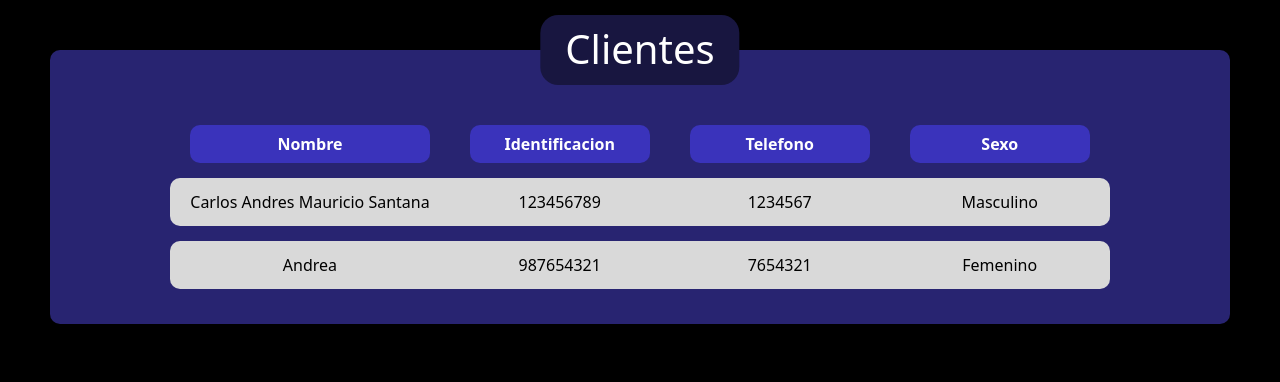
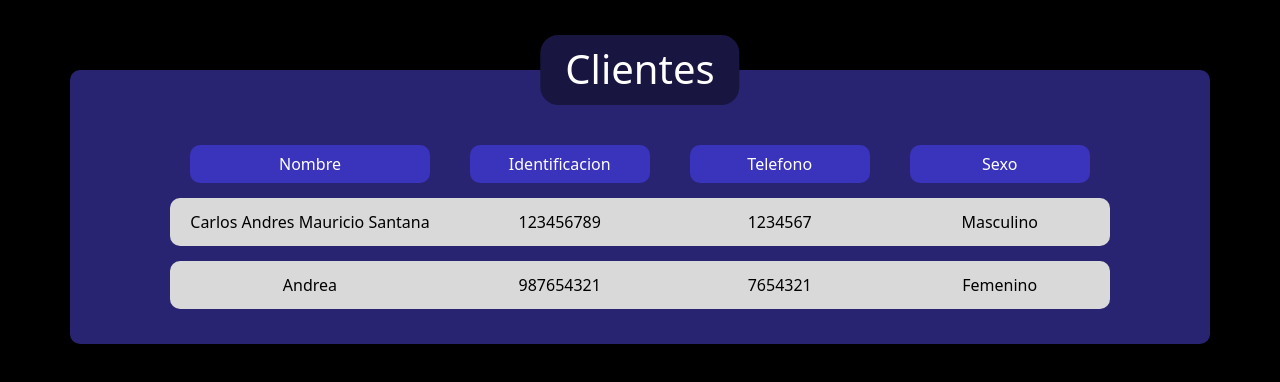
Before and after one commit to sebaslazar/Gimnasio, a React (Create React App) app in the folder frontend/: page / in a window 1280 px wide. Shown: the top 382 px of the page. Built offline with nearby package versions, Linux system fonts and the light colour scheme.

Commit message:
Update PageLayout

```diff
--- a/frontend/src/layouts/PageLayout/index.jsx
+++ b/frontend/src/layouts/PageLayout/index.jsx
@@ -1,5 +1,6 @@
 import { Outlet } from "react-router";
 import styles from './page.module.css';
+import './reset.css';
 
 /**
  * @param {{children: import('react').ReactNode}} props
--- a/frontend/src/layouts/PageLayout/page.module.css
+++ b/frontend/src/layouts/PageLayout/page.module.css
@@ -6,7 +6,7 @@
   /* align-items: center; */
   align-items: flex-start;
   background-color: black;
-  padding: 50px;
+  padding: 70px;
 }
 
 .centeredDiv {
--- /dev/null
+++ b/frontend/src/layouts/PageLayout/reset.css
@@ -0,0 +1,22 @@
+* {
+  min-width: 0;
+  font: inherit;
+}
+
+*, *::after, *::before {
+  box-sizing: border-box;
+}
+
+img, video, svg {
+  max-width: 100%;
+  height: auto;
+  display: block;
+}
+
+h1, h2, h3, h4, h5, h6 {
+  text-wrap: balance;
+}
+
+p {
+  text-wrap: pretty;
+}
```
